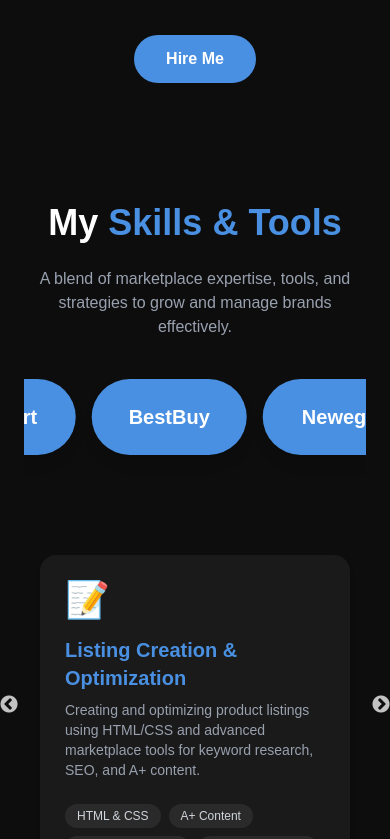
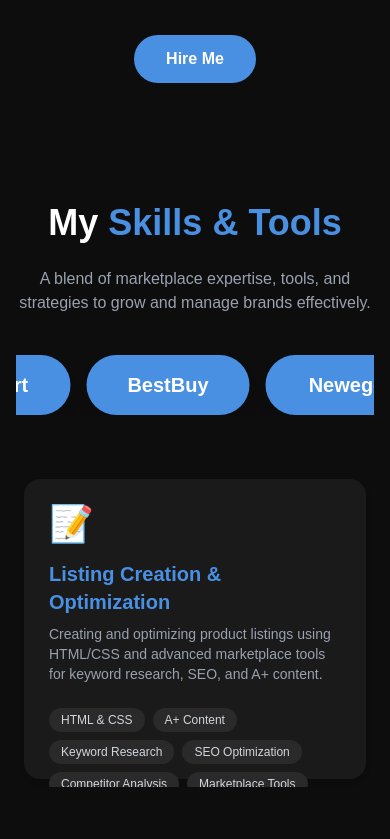
Before and after one commit to Hamza4889787/ecommerce-portfolio, a Next.js app: page / in a window 390 px wide. Shown: the part 825-1664 px from the top of the page. Built offline with nearby package versions, Linux system fonts and the light colour scheme.

Commit message:
respnsive navbar and slider

```diff
--- a/src/component/Navbar.jsx
+++ b/src/component/Navbar.jsx
@@ -15,8 +15,8 @@ export default function Navbar() {
   const [isOpen, setIsOpen] = useState(false);
 
   return (
-    <nav className="fixed w-full bg-[#0D0D0D] z-50 shadow-md">
-      <div className="max-w-[1200px] mx-auto px-6 flex items-center justify-between h-16 md:pt-0">
+    <nav className="fixed top-0 left-0 w-full bg-[#0D0D0D] z-50 shadow-md m-0 p-0">
+      <div className="max-w-[1200px] mx-auto flex items-center justify-between h-16 px-4 md:px-6">
         {/* Brand */}
         <motion.a
           href="#hero"
@@ -57,9 +57,9 @@ export default function Navbar() {
           initial={{ height: 0, opacity: 0 }}
           animate={{ height: "auto", opacity: 1 }}
           transition={{ duration: 0.3 }}
-          className="md:hidden bg-[#0D0D0D] w-full px-6 py-4"
+          className="md:hidden bg-[#0D0D0D] w-full px-4 py-4"
         >
-          <ul className="flex flex-col gap-4 text-gray-300 font-medium">
+          <ul className="flex flex-col gap-4 text-gray-300 font-medium m-0 p-0">
             {navLinks.map((link) => (
               <li key={link.name}>
                 <a
--- a/src/component/Skills.jsx
+++ b/src/component/Skills.jsx
@@ -114,7 +114,7 @@ export default function SkillsSection() {
   const [sliderKey, setSliderKey] = useState(0);
 
   useEffect(() => {
-    // Force slider to recalc width on mount for mobile
+    // Force re-render on mobile for proper slick width calculation
     setSliderKey(1);
   }, []);
 
@@ -128,9 +128,10 @@ export default function SkillsSection() {
     autoplay: true,
     autoplaySpeed: 0,
     cssEase: "linear",
+    adaptiveHeight: true,
     responsive: [
       { breakpoint: 1024, settings: { slidesToShow: 4 } },
-      { breakpoint: 768, settings: { slidesToShow: 3 } },
+      { breakpoint: 768, settings: { slidesToShow: 2 } },
       { breakpoint: 480, settings: { slidesToShow: 2 } },
     ],
   };
@@ -142,15 +143,17 @@ export default function SkillsSection() {
     slidesToShow: 2,
     slidesToScroll: 1,
     autoplay: false,
+    adaptiveHeight: true,
     responsive: [
       { breakpoint: 1024, settings: { slidesToShow: 2 } },
       { breakpoint: 768, settings: { slidesToShow: 1 } },
+      { breakpoint: 480, settings: { slidesToShow: 1 } },
     ],
   };
 
   return (
-    <section id="skills" className="bg-[#0D0D0D] text-white py-20 px-6">
-      <div className="mx-auto max-w-[1200px] w-full">
+    <section id="skills" className="bg-[#0D0D0D] text-white py-20 px-4 sm:px-6">
+      <div className="mx-auto max-w-[1200px] w-full overflow-hidden">
         {/* Heading */}
         <motion.h2
           initial={{ y: 20, opacity: 0 }}
@@ -174,9 +177,9 @@ export default function SkillsSection() {
                 initial={{ opacity: 0, y: 20 }}
                 whileInView={{ opacity: 1, y: 0 }}
                 transition={{ duration: 0.5, delay: i * 0.1 }}
-                className="px-2 sm:px-4 flex justify-center items-center"
+                className="px-2 flex justify-center items-center w-full"
               >
-                <div className="bg-[#4A90E2] text-white px-8 py-6 rounded-full text-xl font-semibold shadow-lg flex items-center justify-center hover:scale-110 transition-transform duration-300 cursor-pointer w-full max-w-[200px] text-center">
+                <div className="bg-[#4A90E2] text-white px-6 py-4 rounded-full text-xl font-semibold shadow-lg flex items-center justify-center hover:scale-110 transition-transform duration-300 cursor-pointer w-full max-w-[180px] text-center">
                   {name}
                 </div>
               </motion.div>
@@ -193,9 +196,9 @@ export default function SkillsSection() {
               whileInView={{ opacity: 1, y: 0 }}
               transition={{ duration: 0.5, delay: i * 0.1 }}
               viewport={{ once: true }}
-              className="p-4"
+              className="p-2 sm:p-4 w-full"
             >
-              <div className="bg-[#1A1A1A] rounded-2xl p-6 h-[300px] flex flex-col justify-between border border-transparent hover:border-[#4A90E2] transition-all duration-300 shadow-md hover:shadow-[#4A90E2]/30">
+              <div className="bg-[#1A1A1A] rounded-2xl p-6 h-[300px] flex flex-col justify-between border border-transparent hover:border-[#4A90E2] transition-all duration-300 shadow-md hover:shadow-[#4A90E2]/30 w-full">
                 <div>
                   <div className="text-4xl mb-4">{cat.icon}</div>
                   <h3 className="text-xl font-semibold text-[#4A90E2] mb-2">
```
